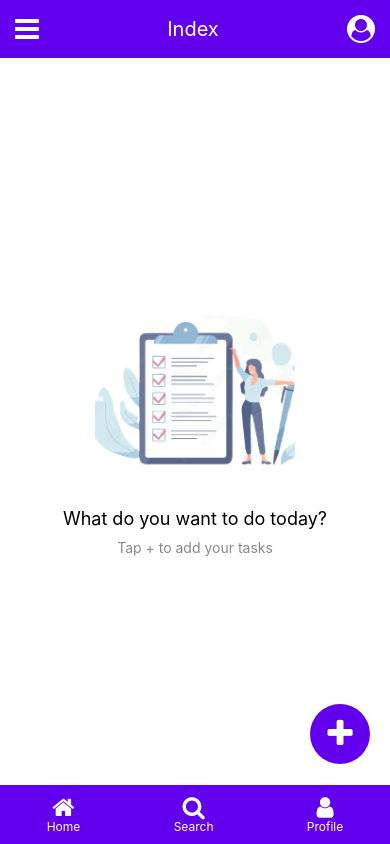
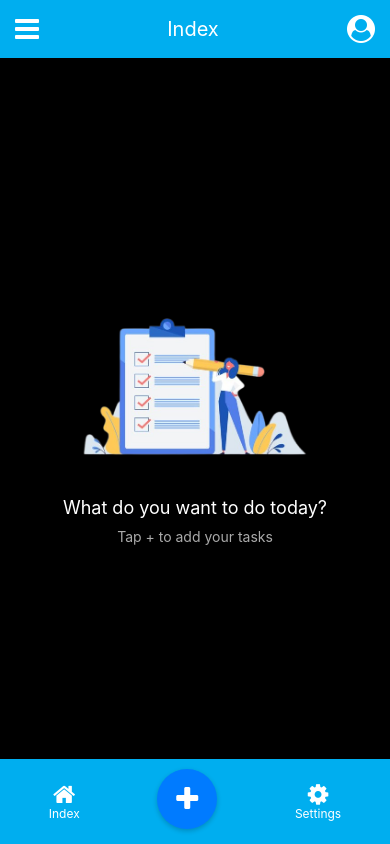
Before and after one commit to Kiruthika1802/ToDoList, a React Native app: screen / in a window 390 px wide. Built offline with nearby package versions, Linux system fonts and the light colour scheme.

Commit message:
completed home screen

```diff
--- a/Screens/Home/home.css.js
+++ b/Screens/Home/home.css.js
@@ -2,13 +2,13 @@ import { StyleSheet } from 'react-native';
 export default StyleSheet.create({
   container: {
     flex: 1,
-    backgroundColor: '#fff',
+    backgroundColor: '#000',
   },
   header: {
     flexDirection: 'row',
     justifyContent: 'space-between',
     alignItems: 'center',
-    backgroundColor: '#6200EE',
+    backgroundColor: '#00AEEF',
     padding: 15,
   },
   headerTitle: {
@@ -21,35 +21,25 @@ export default StyleSheet.create({
     alignItems: 'center',
   },
   notepadImage: {
-    width: 200,
-    height: 200,
-    marginBottom: 20,
+    width: 230,
+    height: 230,
+    marginBottom: -5,
   },
   taskPrompt: {
     fontSize: 18,
     marginBottom: 10,
+    color: '#fff',
   },
   addTaskPrompt: {
     fontSize: 14,
-    color: '#888',
-  },
-  fab: {
-    position: 'absolute',
-    bottom: 80,
-    right: 20,
-    backgroundColor: '#6200EE',
-    width: 60,
-    height: 60,
-    borderRadius: 30,
-    justifyContent: 'center',
-    alignItems: 'center',
-    zIndex: 1,
+    color: '#aaa',
   },
   bottomNav: {
     flexDirection: 'row',
     justifyContent: 'space-around',
-    backgroundColor: '#6200EE',
-    paddingVertical: 10,
+    alignItems: 'center',
+    backgroundColor: '#00AEEF',
+    padding: 10,
   },
   navItem: {
     alignItems: 'center',
@@ -58,4 +48,18 @@ export default StyleSheet.create({
     color: '#fff',
     fontSize: 12,
   },
+  centerButton: {
+    width: 60,
+    height: 60,
+    backgroundColor: '#007BFF', // Blue color for the button
+    borderRadius: 90,
+    justifyContent: 'center',
+    alignItems: 'center',
+    marginBottom: 5, // Adjust spacing from the bottom navigation
+    elevation: 5, // Adds shadow for Android
+    shadowColor: '#000', // Adds shadow for iOS
+    shadowOpacity: 0.2,
+    shadowOffset: { width: 0, height: 2 },
+    shadowRadius: 5,
+  },
 });
--- a/Screens/Home/home.js
+++ b/Screens/Home/home.js
@@ -24,22 +24,21 @@ const HomeScreen = () => {
       <View style={styles.bottomNav}>
         <TouchableOpacity style={styles.navItem}>
           <Icon name="home" size={24} color="#fff" />
-          <Text style={styles.navText}>Home</Text>
+          <Text style={styles.navText}>Index</Text>
         </TouchableOpacity>
+
+        {/* Centered Circular + Button */}
+        <TouchableOpacity style={styles.centerButton}>
+          <Icon name="plus" size={28} color="#fff" />
+        </TouchableOpacity>
+
         <TouchableOpacity style={styles.navItem}>
-          <Icon name="search" size={24} color="#fff" />
-          <Text style={styles.navText}>Search</Text>
-        </TouchableOpacity>
-        <TouchableOpacity style={styles.navItem}>
-          <Icon name="user" size={24} color="#fff" />
-          <Text style={styles.navText}>Profile</Text>
+          <Icon name="cog" size={24} color="#fff" />
+          <Text style={styles.navText}>Settings</Text>
         </TouchableOpacity>
       </View>
-
-      <TouchableOpacity style={styles.fab}>
-        <Icon name="plus" size={32} color="#fff" />
-      </TouchableOpacity>
     </View>
   );
 };
+
 export default HomeScreen;
```
Also changed, not shown: Screens/Images/todo.png, 1 other file (tests, documents, lock files or other folders).
